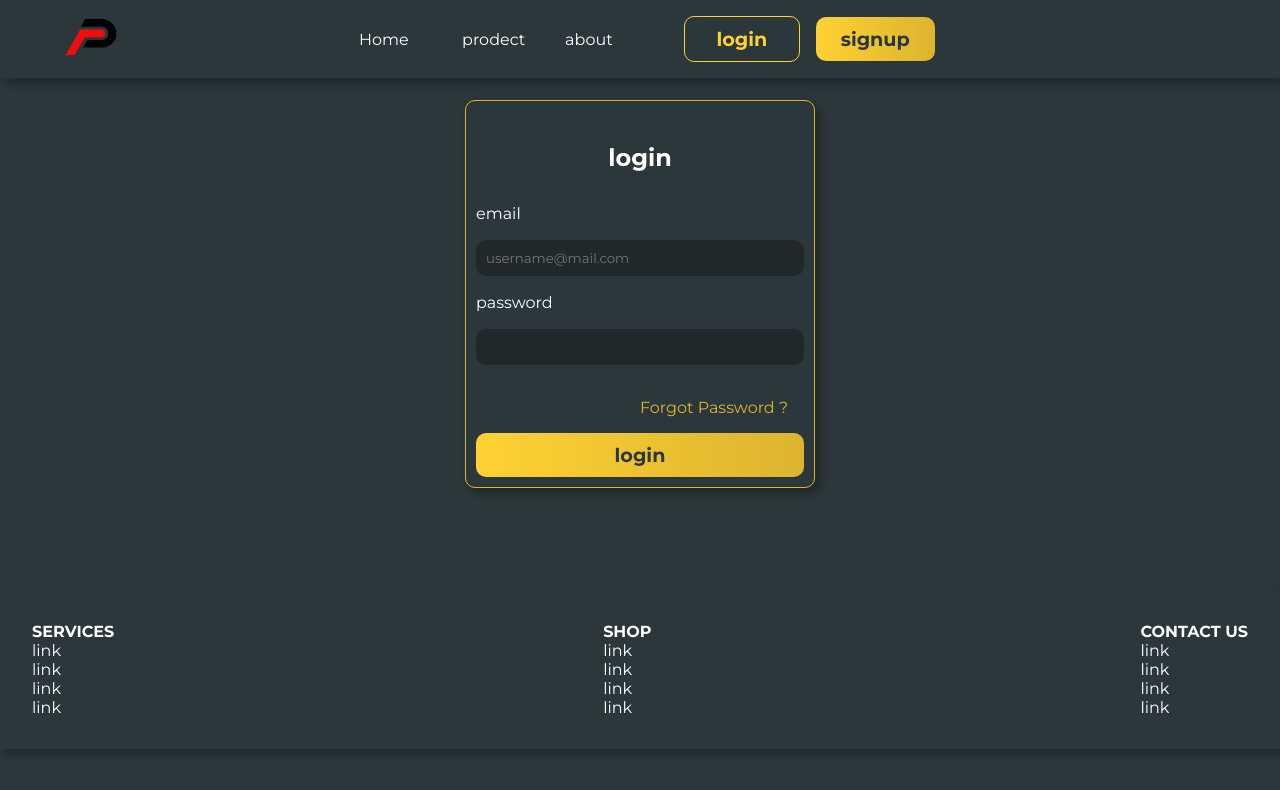
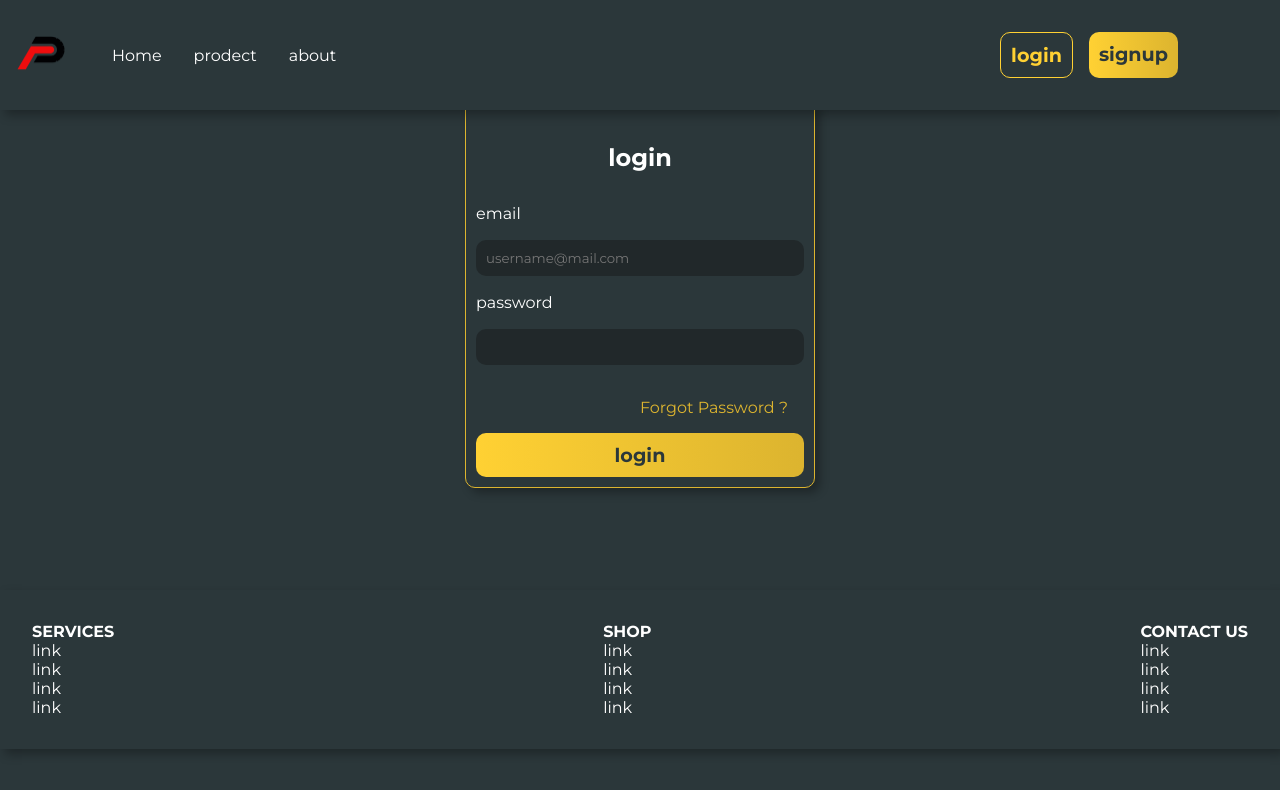
Before and after one commit to ktsyr1/dolab, a Next.js app: page /admin/login in a window 1280 px wide. Shown: the top 790 px of the page. Built offline with nearby package versions, Linux system fonts and the light colour scheme; some icons are missing.

Commit message:
updata auth
- nav valid links auth
- auth redirect

```diff
--- a/Component/theme/nav.jsx
+++ b/Component/theme/nav.jsx
@@ -1,5 +1,5 @@
 import Image from "next/image";
-import { GridOutline, MenuOutline, SearchOutline } from 'react-ionicons'
+import { GridOutline, MenuOutline, PersonOutline, SearchOutline } from 'react-ionicons'
 import { useEffect, useState } from 'react'
 import Cookie from 'js-cookie'
 import Link from 'lib/link'
@@ -20,16 +20,10 @@ export default function Nav() {
     }, [])
     return (
         <nav className="R-m alignX-full alignY box p-4 sh pup ">
-            <style jsx>{`
-
-                @media (min-width: 576px){
-                    nav{ padding: 1em 4em }
-                }
-                `}</style>
-
             {/* btn menu */}
-            <div className="sm-box none" onClick={() => {
+            <div className="sm-box md-box none" onClick={() => {
                 document.querySelector('.menu').classList.toggle('sm-none')
+                document.querySelector('.menu').classList.toggle('md-none')
             }}>
                 <MenuOutline title={'menu'} color={'#00000'} height="40px" width="40px" />
             </div>
@@ -51,10 +45,13 @@ export default function Nav() {
 }
 
 function Menu() {
+    let [Auth, setAuth] = useState('')
     let data = [
         { content: 'Home', href: '/' },
         { content: 'prodect', href: '/prodect' },
-        { content: 'about', href: '/about' },
+        { content: 'about', href: '/about' }
+    ]
+    let auth = [
         {
             content: 'login', href: '/admin/login', className: 'sm-m-4 box alignX', style: {
                 border: '1px solid var(--color-Ui)',
@@ -68,16 +65,41 @@ function Menu() {
         },
         { content: 'signup', href: '/admin/signup', className: 'sm-m-4 btn' },
     ]
-    return (
-        <div className=" menu box row sm-pup sm-col sm-sh sm-none  alignY right-0" >
-            {data.map(a => {
+    useEffect(() => {
+        let token = Cookie.get('token')
+        if (!token) {
+            let links = auth.map(a => {
                 let { href, content, className } = a
                 return (
-                    <Link href={href} key={href} className={"sm-p-4 w-full " + (className ? className : '')} style={a?.style}  >
+                    <Link href={href} key={href} className={"sm-p-4 sm-w-full " + (className ? className : '')} style={a?.style}  >
                         {content}
                     </Link>
                 )
-            })}
+            })
+            setAuth(links)
+        } else {
+            // setAuth(<PersonOutline color={'#00000'} title={'user'} height="35px" width="35px" />)
+            setAuth('.')
+        }
+    }, [])
+
+    return (
+        <div className=" menu box row sm-pup sm-col sm-sh sm-none md-pup md-col md-sh md-none alignY alignY-full right-0" >
+            <div className="box sm-col sm-sh md-col md-sh ">
+                {data.map(a => {
+                    let { href, content, className } = a
+                    return (
+                        <Link href={href} key={href} className={" p-4 sm-w-full " + (className ? className : '')} style={a?.style}  >
+                            {content}
+                        </Link>
+                    )
+                })}
+            </div>
+            <div className="box row sm-col p">
+                {Auth}
+            </div>
+
+
         </div >
     )
 }
--- a/pages/admin/login.jsx
+++ b/pages/admin/login.jsx
@@ -1,6 +1,7 @@
 import { Input } from "lib/micro";
 import Link from "lib/link";
 import Head from "next/head";
+import cookie from "cookie";
 
 export default function Login() {
     return (
@@ -18,3 +19,9 @@ export default function Login() {
         </div >
     )
 }
+
+export async function getServerSideProps({ req }) {
+    let cookies = cookie.parse(req?.headers?.cookie || '')
+    if (cookies?.token) return { redirect: { destination: '/', permanent: true } }
+    else return { props: { msg: 1 } }
+}
--- a/styles/style.sass
+++ b/styles/style.sass
@@ -13,8 +13,9 @@ section
     min-height: 500px
     margin-top: 90px
 
-.w-full
-    width: -webkit-fill-available
+@media (min-width: 576px)
+    nav
+        padding: 1em 4em
 
 nav
     width: -webkit-fill-available
@@ -22,7 +23,7 @@ nav
     .menu
         background-color: var(--color-text)
         width: -webkit-fill-available
-        max-width: 576px
+        margin: 0 30px
 
 @media  screen and (max-width: 576px)
     .menu
--- a/styles/theme@v2.sass
+++ b/styles/theme@v2.sass
@@ -109,7 +109,9 @@
             margin: 10px
             @include sh()
             border: 1px solid
-
+        // new classes
+        .#{$tag}w-full
+            width: -webkit-fill-available
 @include responsive('',0,999999px)
 @include responsive('sm-',0px ,576px)
 @include responsive('md-',576px ,768px)
```
Also changed, not shown: pages/admin/repassword.jsx (+7 -0 lines), pages/admin/signup.jsx (+4 -9 lines), pages/admin/index.jsx (added), 1 other file (tests, documents, lock files or other folders).
